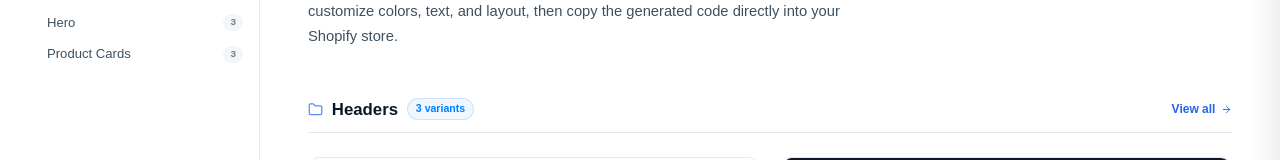
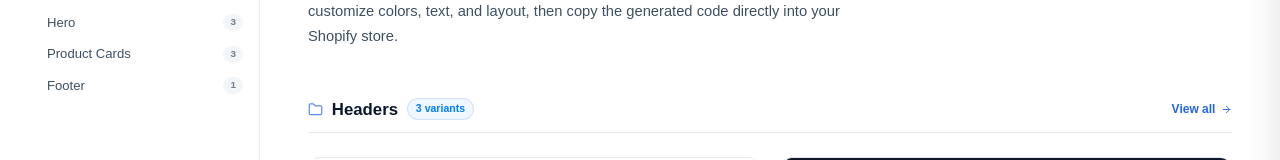
Before and after one commit to wixpa/Shopify-Component-Library, a React (Vite) app: page /components in a window 1280 px wide. Shown: the part 214-374 px from the top of the page. Built offline with nearby package versions, Linux system fonts and the light colour scheme; a web font is replaced by a local one.

Commit message:
add footer v1

```diff
--- a/src/components/editor/generateComponentCode.js
+++ b/src/components/editor/generateComponentCode.js
@@ -20,6 +20,7 @@ import { getHeroV3Code } from "../ui/hero/HeroV3";
 import { getProductCardsV1Code } from "../ui/product-cards/ProductCardsV1";
 import { getProductCardsV2Code } from "../ui/product-cards/ProductCardsV2";
 import { getProductCardsV3Code } from "../ui/product-cards/ProductCardsV3";
+import { getFooterV1Code } from "../ui/footer/FooterV1";
 
 const generateComponentCode = (variantId, config) => {
    switch (variantId) {
@@ -41,6 +42,8 @@ const generateComponentCode = (variantId, config) => {
          return getProductCardsV2Code(config);
       case "product-cards-v3":
          return getProductCardsV3Code(config);
+      case "footer-v1":
+         return getFooterV1Code(config);
       default:
          return `<!-- No code generator found for variant: "${variantId}" -->`;
    }
--- /dev/null
+++ b/src/components/ui/footer/FooterV1.jsx
@@ -0,0 +1,143 @@
+import { useState } from "react";
+
+export function getFooterV1Code(config) {
+  return `
+<footer style="background:${config.bgColor}; color:${config.textColor}; padding:60px 0;">
+  <div style="max-width:1200px;margin:auto;padding:0 20px;">
+
+    <div style="display:grid;grid-template-columns:repeat(auto-fit,minmax(220px,1fr));gap:40px;margin-bottom:40px;">
+
+      <div>
+        <h2 style="font-weight:800;font-size:22px;margin-bottom:16px;">${config.brandName}</h2>
+        <p style="opacity:.8">${config.brandDescription}</p>
+      </div>
+
+      <div>
+        <h3 style="font-weight:600;margin-bottom:12px;">${config.menu1Title}</h3>
+        <ul style="list-style:none;padding:0;">
+          <li>${config.menu1Link1}</li>
+          <li>${config.menu1Link2}</li>
+          <li>${config.menu1Link3}</li>
+        </ul>
+      </div>
+
+      <div>
+        <h3 style="font-weight:600;margin-bottom:12px;">${config.menu2Title}</h3>
+        <ul style="list-style:none;padding:0;">
+          <li>${config.menu2Link1}</li>
+          <li>${config.menu2Link2}</li>
+          <li>${config.menu2Link3}</li>
+        </ul>
+      </div>
+
+      <div>
+        <h3 style="font-weight:600;margin-bottom:12px;">${config.newsletterTitle}</h3>
+        <p style="opacity:.8;margin-bottom:10px;">${config.newsletterText}</p>
+        <input placeholder="Your email" style="padding:10px;border-radius:20px;border:none;width:100%;" />
+      </div>
+
+    </div>
+
+    <div style="border-top:1px solid ${config.borderColor};padding-top:20px;font-size:14px;opacity:.7;">
+      ${config.copyright}
+    </div>
+
+  </div>
+</footer>
+`;
+}
+
+export default function FooterV1({ config }) {
+  const [open, setOpen] = useState(null);
+
+  const toggle = (i) => {
+    setOpen(open === i ? null : i);
+  };
+
+  const menus = [
+    {
+      title: config.menu1Title,
+      links: [config.menu1Link1, config.menu1Link2, config.menu1Link3],
+    },
+    {
+      title: config.menu2Title,
+      links: [config.menu2Link1, config.menu2Link2, config.menu2Link3],
+    },
+  ];
+
+  return (
+    <footer
+      className="w-full py-16"
+      style={{ background: config.bgColor, color: config.textColor }}
+    >
+      <div className="max-w-7xl mx-auto px-6">
+
+        <div className="grid md:grid-cols-4 gap-10">
+
+          {/* BRAND */}
+          <div>
+            <h2 className="text-2xl font-extrabold mb-4">
+              {config.brandName}
+            </h2>
+
+            <p className="opacity-80">
+              {config.brandDescription}
+            </p>
+          </div>
+
+          {/* MENUS */}
+          {menus.map((menu, i) => (
+            <div key={i}>
+              <button
+                onClick={() => toggle(i)}
+                className="flex justify-between w-full md:block font-semibold mb-3"
+              >
+                {menu.title}
+              </button>
+
+              <ul
+                className={`space-y-2 text-sm ${
+                  open === i || typeof window !== "undefined" && window.innerWidth > 768
+                    ? "block"
+                    : "hidden"
+                } md:block`}
+              >
+                {menu.links.map((link, index) => (
+                  <li key={index} className="opacity-80 hover:opacity-100 cursor-pointer">
+                    {link}
+                  </li>
+                ))}
+              </ul>
+            </div>
+          ))}
+
+          {/* NEWSLETTER */}
+          <div>
+            <h3 className="font-semibold mb-3">
+              {config.newsletterTitle}
+            </h3>
+
+            <p className="opacity-80 mb-4">
+              {config.newsletterText}
+            </p>
+
+            <input
+              type="email"
+              placeholder="Your email"
+              className="w-full px-4 py-2 rounded-full text-black"
+            />
+          </div>
+
+        </div>
+
+        <div
+          className="border-t mt-12 pt-6 text-sm opacity-70"
+          style={{ borderColor: config.borderColor }}
+        >
+          {config.copyright}
+        </div>
+
+      </div>
+    </footer>
+  );
+}
--- /dev/null
+++ b/src/components/ui/footer/index.js
@@ -0,0 +1 @@
+export { default as FooterV1 } from "./FooterV1";
--- a/src/registry/componentRegistry.js
+++ b/src/registry/componentRegistry.js
@@ -15,9 +15,10 @@
 import headersRegistry from "./headers.registry";
 import heroRegistry from "./hero.registry";
 import productCardsRegistry from "./productCards.registry";
+import footerRegistry from "./footer.registry";
 
 // ── Assemble registry array ───────────────────────────────────────────────────
-const registry = [headersRegistry, heroRegistry, productCardsRegistry];
+const registry = [headersRegistry, heroRegistry, productCardsRegistry, footerRegistry];
 
 // ── Helper functions ──────────────────────────────────────────────────────────
 
--- /dev/null
+++ b/src/registry/footer.registry.js
@@ -0,0 +1,81 @@
+import { FooterV1 } from "../components/ui/footer";
+
+const footerRegistry = {
+  id: "footer",
+  slug: "footer",
+  title: "Footer",
+  icon: "fa-layer-group",
+  iconBg: "#e0f2fe",
+  iconColor: "#0284c7",
+  tags: ["footer", "navigation", "shopify"],
+  description: "Store footer with links and newsletter",
+  variants: [
+    {
+      id: "footer-v1",
+      name: "Footer — Enterprise",
+      description: "Enterprise style footer layout",
+      tags: ["enterprise", "dark", "newsletter"],
+      component: FooterV1,
+
+      defaultConfig: {
+        bgColor: "#111111",
+        textColor: "#ffffff",
+        borderColor: "#2a2a2a",
+
+        brandName: "ENTERPRISE",
+        brandDescription:
+          "Demo store. Product images remain property of their respective brands.",
+
+        menu1Title: "Delivery & Returns",
+        menu1Link1: "Shipping information",
+        menu1Link2: "Returns & refunds",
+        menu1Link3: "Track your order",
+
+        menu2Title: "About Enterprise",
+        menu2Link1: "About us",
+        menu2Link2: "Our brands",
+        menu2Link3: "Contact us",
+
+        newsletterTitle: "Sign up to our newsletter",
+        newsletterText:
+          "Sign up for exclusive offers and stories.",
+
+        copyright:
+          "© 2026 Enterprise Theme. Powered by Shopify",
+      },
+
+      accordions: [
+        {
+          id: "brand",
+          icon: "fa-heading",
+          iconBg: "#ede9fe",
+          iconColor: "#7c3aed",
+          title: "Brand",
+          subtitle: "Brand information",
+
+          controls: [
+            { type: "text", label: "Brand Name", key: "brandName" },
+            { type: "text", label: "Brand Description", key: "brandDescription" },
+          ],
+        },
+
+        {
+          id: "colors",
+          icon: "fa-palette",
+          iconBg: "#ecfeff",
+          iconColor: "#0891b2",
+          title: "Colors",
+          subtitle: "Footer color settings",
+
+          controls: [
+            { type: "color", label: "Background", key: "bgColor" },
+            { type: "color", label: "Text Color", key: "textColor" },
+            { type: "color", label: "Border Color", key: "borderColor" },
+          ],
+        },
+      ],
+    },
+  ],
+};
+
+export default footerRegistry;
```
Also changed, not shown: 1 other file (tests, documents, lock files or other folders).
